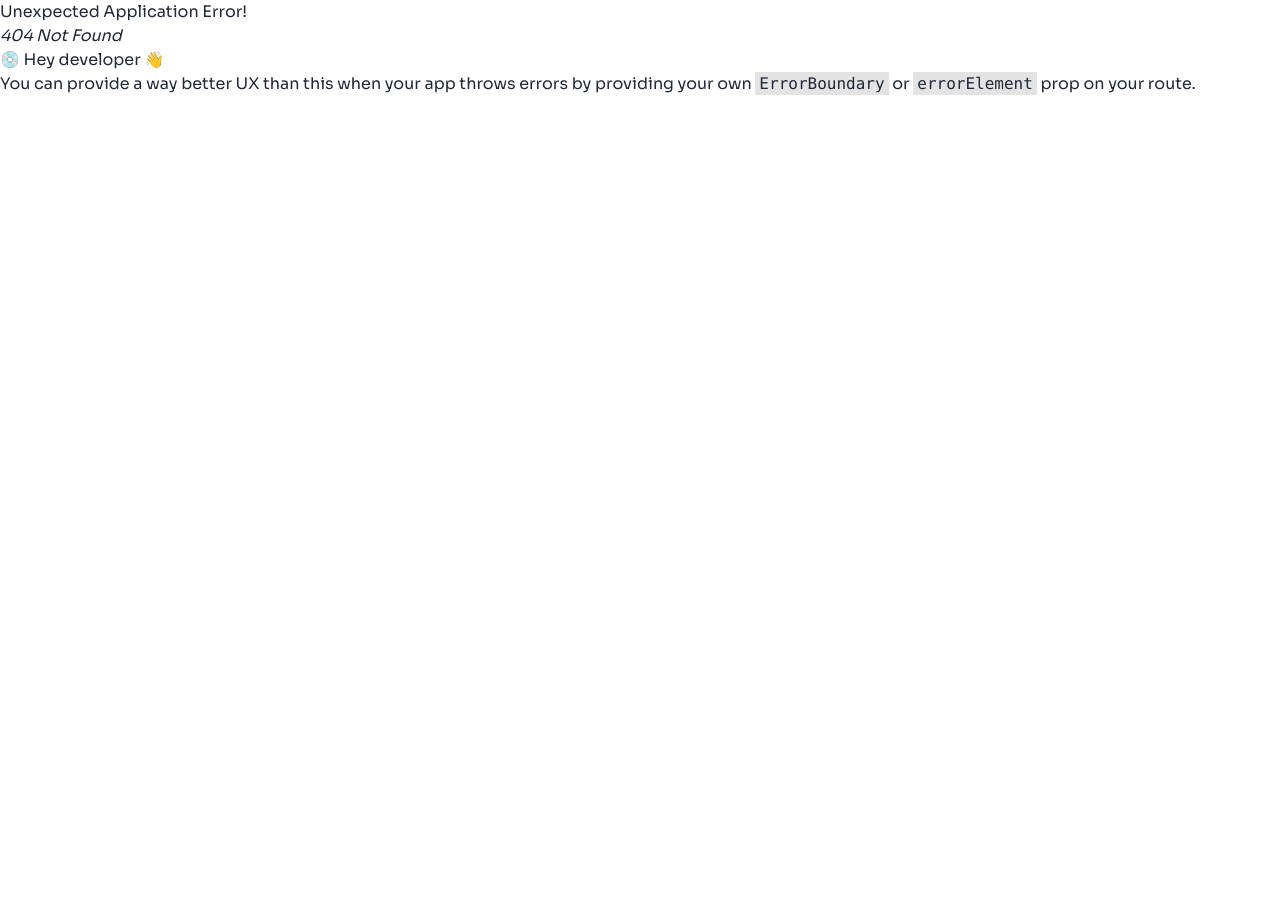
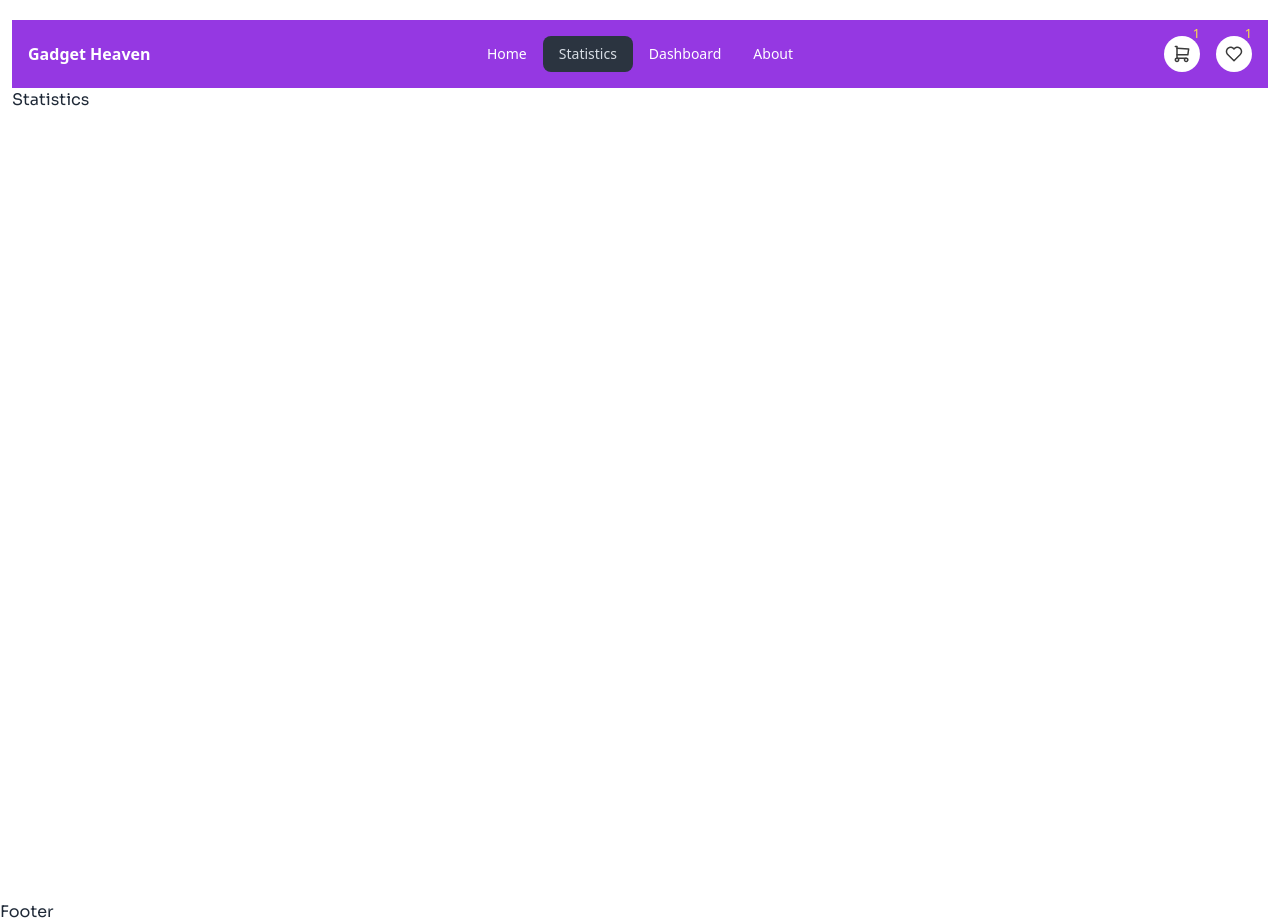
Before and after one commit to sakib-333/ph-b10-a8, a React (Vite) app: page /statistics in a window 1280 px wide. Before the commit this address had no page. Before the commit the page ends 800 px from the top, so only its background shows below. Built offline with nearby package versions, Linux system fonts and the light colour scheme.

Commit message:
Add statistics page.

```diff
--- /dev/null
+++ b/src/components/Body/BodyComponents/Statistics.jsx
@@ -0,0 +1,7 @@
+import React from "react";
+
+const Statistics = () => {
+  return <div>Statistics</div>;
+};
+
+export default Statistics;
--- a/src/router/router.jsx
+++ b/src/router/router.jsx
@@ -1,6 +1,7 @@
 import { createBrowserRouter } from "react-router-dom";
 import Root from "../components/Root/Root";
 import Home from "../components/Body/BodyComponents/Home";
+import Statistics from "../components/Body/BodyComponents/Statistics";
 
 export const router = createBrowserRouter([
   {
@@ -11,6 +12,10 @@ export const router = createBrowserRouter([
         path: "/",
         element: <Home />,
       },
+      {
+        path: "/statistics",
+        element: <Statistics />,
+      },
     ],
   },
 ]);
```
